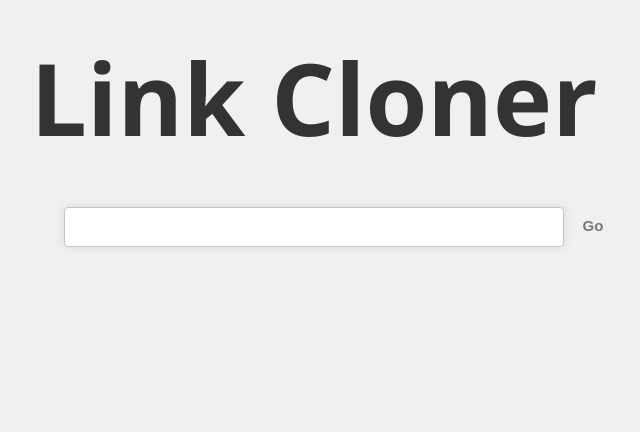
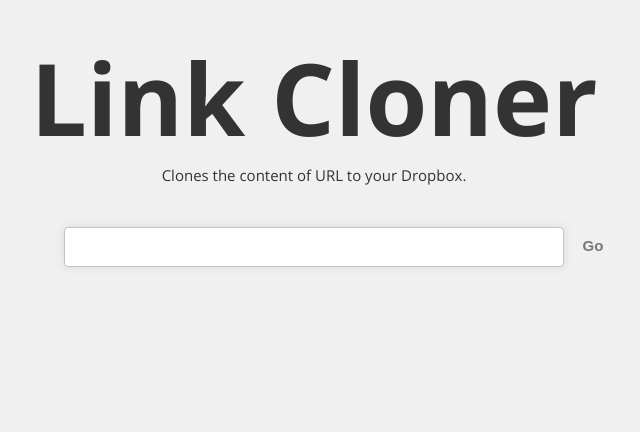
Before and after one commit to shivakumars/Link-cloner, a plain HTML site: page index.html in a window 1280 px wide. Shown: the part 171-603 px from the top of the page, without its empty margins (326-966 px from the left). Drawn offline with Linux system fonts and the light colour scheme.

Commit message:
Sub Title added

```diff
--- a/index.html
+++ b/index.html
@@ -71,6 +71,7 @@
 
 <div id="centeredDiv">
 	<div class="title">Link Cloner</div>
+	<div class="subTitle">Clones the content of URL to your Dropbox.</div>
 	<br><br>
 	<div class="controlBox">
 		<input class="textbox" id="linkBox" type="text">
--- a/style.css
+++ b/style.css
@@ -48,6 +48,13 @@
 .title{
 	font-size:100px;
 	font-family: 'OpenSansBold';
+	color:#333;
+	text-align:center;
+}
+
+.subTitle{
+	font-size:15px;
+	font-family: 'OpenSansRegular';
 	color:#333;
 	text-align:center;
 }
```
